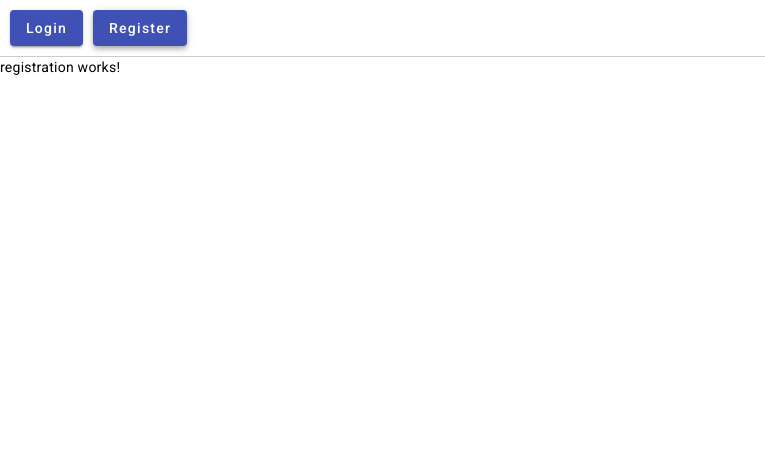
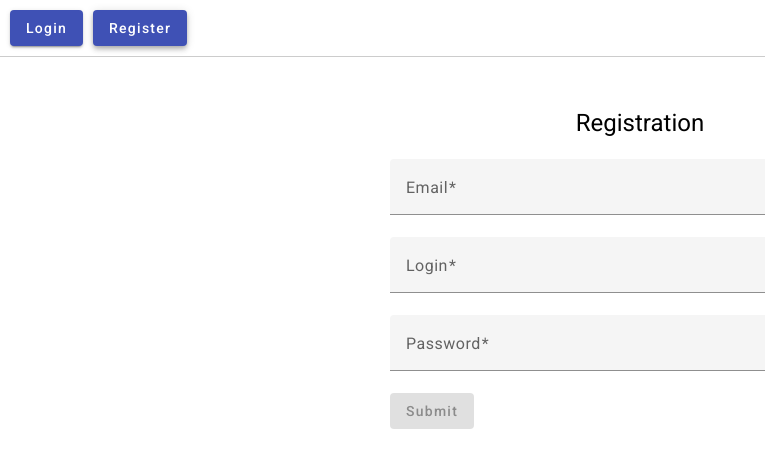
Before and after one commit to MarinaKovel/angular-17-todo, an Angular app: page /auth/login in a window 1280 px wide. Both pictures are taken after a click on the button "Register". Shown: the top 468 px of the page, without its empty margins (0-765 px from the left). Built offline with nearby package versions, Linux system fonts and the light colour scheme.

Commit message:
feat: add registration form

```diff
--- a/src/app/modules/auth/components/login/login.component.ts
+++ b/src/app/modules/auth/components/login/login.component.ts
@@ -27,18 +27,6 @@ export class LoginComponent {
     return (fieldName === 'email') ? 'Email is not valid' : 'Password must be >5 symbols'
   }
 
-  public getEmailErrorMessage(): string {
-    const field: AbstractControl = this.form.controls['email'];
-    const isRequired: boolean = field?.errors?.['required'];
-    return isRequired ? 'Field is required' : 'Email is not valid'
-  }
-
-  public getPasswordErrorMessage(): string {
-    const field: AbstractControl = this.form.controls['password'];
-    const isRequired: boolean = field?.errors?.['required'];
-    return isRequired ? 'Field is required' : 'Password must be >5 symbols'
-  }
-
   private initForm(): void {
     this.form = new FormGroup<any>({
       email: new FormControl(null, [Validators.required, Validators.email]),
--- a/src/app/modules/auth/components/registration/registration.component.html
+++ b/src/app/modules/auth/components/registration/registration.component.html
@@ -1 +1,24 @@
-<p>registration works!</p>
+<div class="form-container">
+    <h1>Registration</h1>
+    <form [formGroup]="form" (submit)="submit()">
+        <mat-form-field>
+            <mat-label>Email</mat-label>
+            <input formControlName="email" matInput>
+            <mat-error>{{ getErrorMessage('email') }}</mat-error>
+        </mat-form-field>
+
+        <mat-form-field>
+            <mat-label>Login</mat-label>
+            <input formControlName="login" matInput>
+            <mat-error>{{ getErrorMessage('login') }}</mat-error>
+        </mat-form-field>
+
+        <mat-form-field>
+            <mat-label>Password</mat-label>
+            <input type="password" formControlName="password" matInput>
+            <mat-error>{{ getErrorMessage('password') }}</mat-error>
+        </mat-form-field>
+
+        <button mat-raised-button color="primary" [disabled]="!form.valid">Submit</button>
+    </form>
+</div>
--- a/src/app/modules/auth/components/registration/registration.component.scss
+++ b/src/app/modules/auth/components/registration/registration.component.scss
@@ -0,0 +1,14 @@
+.form-container {
+    max-width: 100%;
+    width: 500px;
+    margin: 50px auto;
+}
+
+h1 {
+    text-align: center;
+    margin-bottom: 20px;
+}
+
+mat-form-field {
+    width: 100%;
+}
--- a/src/app/modules/auth/components/registration/registration.component.ts
+++ b/src/app/modules/auth/components/registration/registration.component.ts
@@ -1,4 +1,6 @@
 import { Component } from '@angular/core';
+import { AbstractControl, FormControl, FormGroup, Validators } from '@angular/forms';
+import { formFieldTypes } from '../../types';
 
 @Component({
   selector: 'app-registration',
@@ -6,5 +8,30 @@ import { Component } from '@angular/core';
   styleUrl: './registration.component.scss'
 })
 export class RegistrationComponent {
+public form!: FormGroup
 
+  constructor() {
+    this.initForm()
+  }
+
+  public submit(): void {
+
+  }
+
+  public getErrorMessage(fieldName: formFieldTypes): string {
+    const field: AbstractControl = this.form.controls[fieldName];
+    const isRequired: boolean = field?.errors?.['required'];
+    if (isRequired) {
+      return 'Field is required'
+    }
+    return (fieldName === 'email') ? 'Email is not valid' : 'Password must be >5 symbols'
+  }
+
+  private initForm(): void {
+    this.form = new FormGroup<any>({
+      email: new FormControl(null, [Validators.required, Validators.email]),
+      login: new FormControl(null, [Validators.required]),
+      password: new FormControl(null, [Validators.required, Validators.minLength(5)])
+    })
+  }
 }
--- /dev/null
+++ b/src/app/modules/auth/types/formFields.types.ts
@@ -0,0 +1 @@
+export type formFieldTypes = 'email' | 'password' | 'login';
--- /dev/null
+++ b/src/app/modules/auth/types/index.ts
@@ -0,0 +1 @@
+export * from './formFields.types'
```
